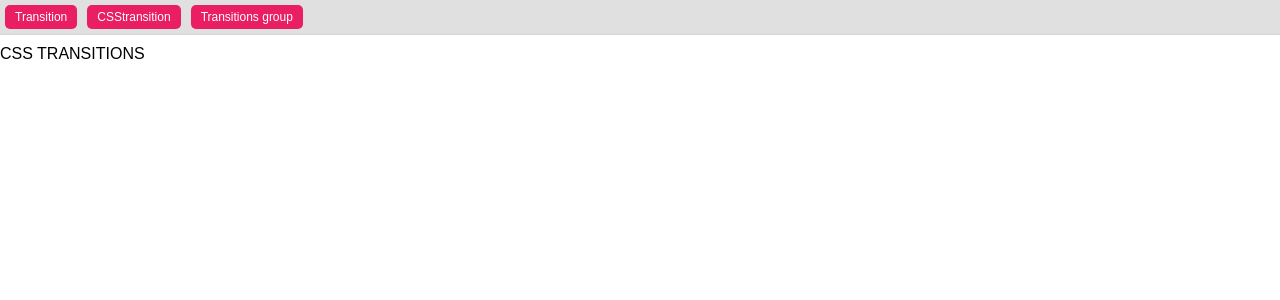
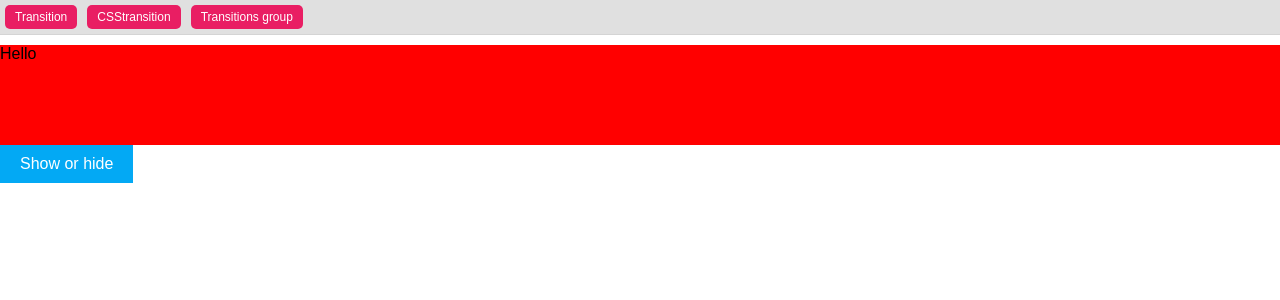
Before and after one commit to lx-kish/03_transitions, a React (Create React App) app: page /csstransition in a window 1280 px wide. Shown: the top 300 px of the page. Built offline with nearby package versions, Linux system fonts and the light colour scheme.

Commit message:
38 CSS Transitions

```diff
--- a/src/components/CSStransition.js
+++ b/src/components/CSStransition.js
@@ -1,12 +1,37 @@
 import React, { Component } from 'react';
+import { CSSTransition } from 'react-transition-group';
 
 import '../css/App.css';
 
-class Fade extends Component{
-    render(){
-        return(
+class Fade extends Component {
+
+    state = {
+        show: true
+    }
+
+    showDiv = () => {
+        this.setState({
+            show: !this.state.show ? true : false
+        })
+    }
+
+    render() {
+        return (
             <div>
-                CSS TRANSITIONS
+                <CSSTransition
+                    in={this.state.show}
+                    timeout={2000}
+                    classNames="square"
+                >
+                    <div className={`square ${this.state.show}`}>
+                        Hello
+                    </div>
+                </CSSTransition>
+                <div className="showDiv"
+                    onClick={this.showDiv}>
+                    Show or hide
+                </div>
+
             </div>
         )
     }
--- a/src/css/App.css
+++ b/src/css/App.css
@@ -101,6 +101,23 @@
                 CSSTRANSITIONS
 ========================================*/
 
+.square.false {
+  background: #feaaa3;
+  transform: translateX(-100%);
+}
+
+.square.true {
+  transform: translateX(0%);
+}
+
+.square-enter.square-enter-active {
+  background: blue;
+}
+
+square-exit.square-exit-active {
+  background: green;
+}
+
 /*=======================================
                 TRANSITIONS GROUP
 ========================================*/
```
